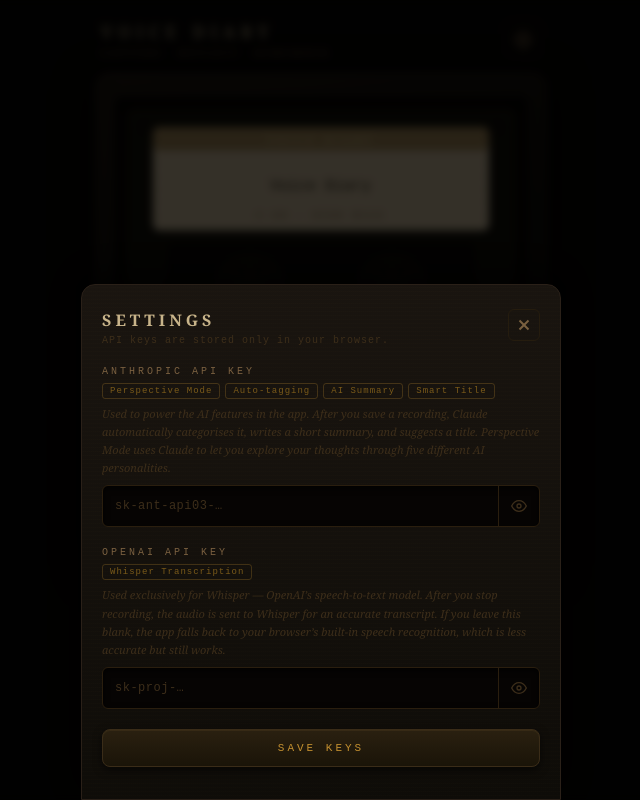
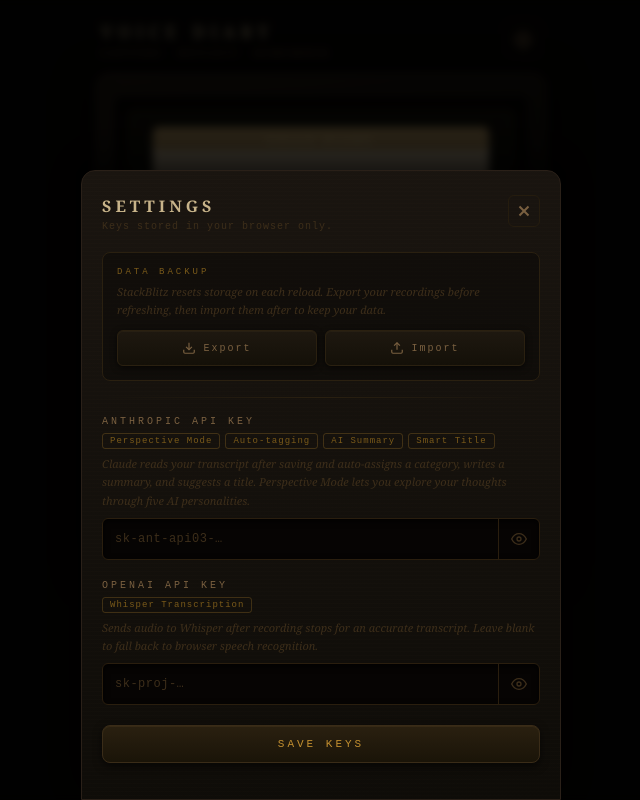
Before and after one commit to mazinEls91/Voice-diary-Elsanosi-, a React (Vite) app: page / in a window 1280 px wide. Both pictures are taken after a click on the button "Settings". Shown: the whole page, without its empty margins (319-959 px from the left). Built offline with nearby package versions, Linux system fonts and the light colour scheme.

Commit message:
feat: export/import backup — preserve recordings across StackBlitz container resets

```diff
--- a/src/components/SettingsPanel.module.css
+++ b/src/components/SettingsPanel.module.css
@@ -19,9 +19,11 @@
     linear-gradient(175deg, #1a1510 0%, #0e0c08 100%);
   border: 1px solid #2a2018;
   border-radius: 14px 14px 0 0;
-  padding: 24px 20px 32px;
+  padding: 24px 20px 36px;
   box-shadow: 0 -8px 40px rgba(0,0,0,0.8);
   animation: slideUp 0.25s ease;
+  max-height: 90vh;
+  overflow-y: auto;
 }
 @keyframes slideUp { from { transform: translateY(100%); } to { transform: translateY(0); } }
 
@@ -51,8 +53,7 @@
   border: 1px solid var(--worn-edge);
   border-radius: 6px;
   color: var(--text-dim);
-  width: 32px;
-  height: 32px;
+  width: 32px; height: 32px;
   display: flex;
   align-items: center;
   justify-content: center;
@@ -61,19 +62,67 @@
 }
 .closeBtn:hover { color: var(--text); border-color: var(--worn); }
 
+/* Backup section */
+.backupSection {
+  background: rgba(0,0,0,0.3);
+  border: 1px solid #2a2010;
+  border-radius: 8px;
+  padding: 14px;
+  margin-bottom: 16px;
+}
+.backupLabel {
+  font-family: 'Courier New', monospace;
+  font-size: 9px;
+  letter-spacing: 3px;
+  color: var(--copper-dim);
+  display: block;
+  margin-bottom: 6px;
+}
+.backupHint {
+  font-size: 11px;
+  line-height: 1.6;
+  color: var(--text-faint);
+  font-style: italic;
+  margin: 0 0 12px;
+}
+.backupRow {
+  display: flex;
+  gap: 8px;
+}
+.backupBtn {
+  flex: 1;
+  display: flex;
+  align-items: center;
+  justify-content: center;
+  gap: 7px;
+  padding: 10px 8px;
+  border-radius: 6px;
+  border: 1px solid #2a2010;
+  background: linear-gradient(180deg, #1e1810 0%, #141008 100%);
+  color: var(--text-dim);
+  font-family: 'Courier New', monospace;
+  font-size: 10px;
+  letter-spacing: 2px;
+  box-shadow: 0 2px 6px rgba(0,0,0,0.6), inset 0 1px 0 rgba(255,200,100,0.04);
+  transition: all 0.1s;
+}
+.backupBtn:hover { color: var(--text); border-color: var(--worn); }
+.backupBtn:active { transform: translateY(1px); box-shadow: 0 1px 3px rgba(0,0,0,0.8); }
+.fileInput { display: none; }
+
+.divider {
+  height: 1px;
+  background: linear-gradient(90deg, transparent, #2a2010, transparent);
+  margin: 4px 0 18px;
+}
+
 .fields {
   display: flex;
   flex-direction: column;
   gap: 20px;
   margin-bottom: 20px;
 }
-
-.field {
-  display: flex;
-  flex-direction: column;
-  gap: 6px;
-}
-
+.field { display: flex; flex-direction: column; gap: 6px; }
 .label {
   font-family: 'Courier New', monospace;
   font-size: 10px;
@@ -81,12 +130,7 @@
   color: var(--text-dim);
   text-transform: uppercase;
 }
-
-.keyUsage {
-  display: flex;
-  flex-wrap: wrap;
-  gap: 5px;
-}
+.keyUsage { display: flex; flex-wrap: wrap; gap: 5px; }
 .usageTag {
   font-family: 'Courier New', monospace;
   font-size: 9px;
@@ -96,7 +140,6 @@
   border-radius: 3px;
   padding: 2px 7px;
 }
-
 .hint {
   font-size: 11px;
   line-height: 1.65;
@@ -104,11 +147,9 @@
   margin: 0;
   font-style: italic;
 }
-
 .inputRow {
   display: flex;
   align-items: center;
-  gap: 0;
   background: #060403;
   border: 1px solid #2a1e0e;
   border-radius: 6px;
@@ -116,7 +157,6 @@
   box-shadow: inset 0 2px 6px rgba(0,0,0,0.8);
   margin-top: 2px;
 }
-
 .input {
   flex: 1;
   background: transparent;
@@ -130,14 +170,12 @@
   min-width: 0;
 }
 .input::placeholder { color: var(--text-faint); }
-
 .toggleBtn {
   background: none;
   border: none;
   border-left: 1px solid #2a1e0e;
   color: var(--text-faint);
   padding: 0 12px;
-  height: 100%;
   min-height: 40px;
   display: flex;
   align-items: center;
@@ -160,11 +198,5 @@
   box-shadow: 0 3px 8px rgba(0,0,0,0.6), inset 0 1px 0 rgba(255,200,100,0.06);
   transition: all 0.15s;
 }
-.saveBtn:hover {
-  border-color: var(--copper-dim);
-  box-shadow: 0 4px 12px rgba(0,0,0,0.7), inset 0 1px 0 rgba(255,200,100,0.1);
-}
-.saveBtn:active {
-  transform: translateY(1px);
-  box-shadow: 0 1px 4px rgba(0,0,0,0.7), inset 0 2px 4px rgba(0,0,0,0.5);
-}
+.saveBtn:hover { border-color: var(--copper-dim); }
+.saveBtn:active { transform: translateY(1px); }
--- a/src/components/SettingsPanel.tsx
+++ b/src/components/SettingsPanel.tsx
@@ -1,4 +1,5 @@
-import { useState } from 'react'
+import { useState, useRef } from 'react'
+import { exportBackup, importBackup } from '../db'
 import styles from './SettingsPanel.module.css'
 
 interface Props {
@@ -15,6 +16,8 @@ export default function SettingsPanel({ onClose }: Props) {
   const [hideAnthropic, setHideAnthropic] = useState(true)
   const [hideOpenai, setHideOpenai] = useState(true)
   const [saved, setSaved] = useState(false)
+  const [importStatus, setImportStatus] = useState<'idle' | 'ok' | 'err'>('idle')
+  const fileRef = useRef<HTMLInputElement>(null)
 
   function save() {
     localStorage.setItem('anthropic_api_key', anthropicKey.trim())
@@ -23,21 +26,79 @@ export default function SettingsPanel({ onClose }: Props) {
     setTimeout(() => setSaved(false), 2000)
   }
 
+  function handleExport() {
+    const data = exportBackup()
+    const blob = new Blob([data], { type: 'application/json' })
+    const url = URL.createObjectURL(blob)
+    const a = document.createElement('a')
+    a.href = url
+    a.download = `voice-diary-backup-${new Date().toISOString().slice(0, 10)}.json`
+    a.click()
+    URL.revokeObjectURL(url)
+  }
+
+  function handleImport(e: React.ChangeEvent<HTMLInputElement>) {
+    const file = e.target.files?.[0]
+    if (!file) return
+    const reader = new FileReader()
+    reader.onload = () => {
+      try {
+        importBackup(reader.result as string)
+        setImportStatus('ok')
+        setTimeout(() => {
+          setImportStatus('idle')
+          window.location.reload()
+        }, 1200)
+      } catch {
+        setImportStatus('err')
+        setTimeout(() => setImportStatus('idle'), 2500)
+      }
+    }
+    reader.readAsText(file)
+    e.target.value = ''
+  }
+
   return (
     <div className={styles.overlay} onClick={onClose}>
       <div className={styles.panel} onClick={e => e.stopPropagation()}>
         <div className={styles.header}>
           <div>
             <h2 className={styles.title}>Settings</h2>
-            <p className={styles.subtitle}>API keys are stored only in your browser.</p>
+            <p className={styles.subtitle}>Keys stored in your browser only.</p>
           </div>
           <button className={styles.closeBtn} onClick={onClose} aria-label="Close">
             <CloseIcon />
           </button>
         </div>
 
+        {/* Data backup section */}
+        <div className={styles.backupSection}>
+          <span className={styles.backupLabel}>DATA BACKUP</span>
+          <p className={styles.backupHint}>
+            StackBlitz resets storage on each reload. Export your recordings
+            before refreshing, then import them after to keep your data.
+          </p>
+          <div className={styles.backupRow}>
+            <button className={styles.backupBtn} onClick={handleExport}>
+              <DownloadIcon /> Export
+            </button>
+            <button className={styles.backupBtn} onClick={() => fileRef.current?.click()}>
+              <UploadIcon />
+              {importStatus === 'ok' ? 'Imported ✓' : importStatus === 'err' ? 'Invalid file' : 'Import'}
+            </button>
+            <input
+              ref={fileRef}
+              type="file"
+              accept=".json,application/json"
+              className={styles.fileInput}
+              onChange={handleImport}
+            />
+          </div>
+        </div>
+
+        <div className={styles.divider} />
+
         <div className={styles.fields}>
-          {/* Anthropic */}
           <div className={styles.field}>
             <label className={styles.label}>Anthropic API Key</label>
             <div className={styles.keyUsage}>
@@ -47,10 +108,9 @@ export default function SettingsPanel({ onClose }: Props) {
               <UsageTag>Smart Title</UsageTag>
             </div>
             <p className={styles.hint}>
-              Used to power the AI features in the app. After you save a recording,
-              Claude automatically categorises it, writes a short summary, and suggests
-              a title. Perspective Mode uses Claude to let you explore your thoughts
-              through five different AI personalities.
+              Claude reads your transcript after saving and auto-assigns a category,
+              writes a summary, and suggests a title. Perspective Mode lets you
+              explore your thoughts through five AI personalities.
             </p>
             <div className={styles.inputRow}>
               <input
@@ -62,28 +122,20 @@ export default function SettingsPanel({ onClose }: Props) {
                 spellCheck={false}
                 autoComplete="off"
               />
-              <button
-                className={styles.toggleBtn}
-                onClick={() => setHideAnthropic(h => !h)}
-                title={hideAnthropic ? 'Show key' : 'Hide key'}
-                type="button"
-              >
+              <button className={styles.toggleBtn} onClick={() => setHideAnthropic(h => !h)} type="button">
                 {hideAnthropic ? <EyeIcon /> : <EyeOffIcon />}
               </button>
             </div>
           </div>
 
-          {/* OpenAI */}
           <div className={styles.field}>
             <label className={styles.label}>OpenAI API Key</label>
             <div className={styles.keyUsage}>
               <UsageTag>Whisper Transcription</UsageTag>
             </div>
             <p className={styles.hint}>
-              Used exclusively for Whisper — OpenAI’s speech-to-text model. After you
-              stop recording, the audio is sent to Whisper for an accurate transcript.
-              If you leave this blank, the app falls back to your browser’s built-in
-              speech recognition, which is less accurate but still works.
+              Sends audio to Whisper after recording stops for an accurate transcript.
+              Leave blank to fall back to browser speech recognition.
             </p>
             <div className={styles.inputRow}>
               <input
@@ -95,12 +147,7 @@ export default function SettingsPanel({ onClose }: Props) {
                 spellCheck={false}
                 autoComplete="off"
               />
-              <button
-                className={styles.toggleBtn}
-                onClick={() => setHideOpenai(h => !h)}
-                title={hideOpenai ? 'Show key' : 'Hide key'}
-                type="button"
-              >
+              <button className={styles.toggleBtn} onClick={() => setHideOpenai(h => !h)} type="button">
                 {hideOpenai ? <EyeIcon /> : <EyeOffIcon />}
               </button>
             </div>
@@ -118,29 +165,18 @@ export default function SettingsPanel({ onClose }: Props) {
 function UsageTag({ children }: { children: string }) {
   return <span className={styles.usageTag}>{children}</span>
 }
-
 function CloseIcon() {
-  return (
-    <svg width="18" height="18" viewBox="0 0 24 24" fill="none" stroke="currentColor" strokeWidth="2.5">
-      <line x1="18" y1="6" x2="6" y2="18" />
-      <line x1="6" y1="6" x2="18" y2="18" />
-    </svg>
-  )
+  return <svg width="18" height="18" viewBox="0 0 24 24" fill="none" stroke="currentColor" strokeWidth="2.5"><line x1="18" y1="6" x2="6" y2="18"/><line x1="6" y1="6" x2="18" y2="18"/></svg>
 }
 function EyeIcon() {
-  return (
-    <svg width="16" height="16" viewBox="0 0 24 24" fill="none" stroke="currentColor" strokeWidth="2">
-      <path d="M1 12s4-8 11-8 11 8 11 8-4 8-11 8-11-8-11-8z"/>
-      <circle cx="12" cy="12" r="3"/>
-    </svg>
-  )
+  return <svg width="16" height="16" viewBox="0 0 24 24" fill="none" stroke="currentColor" strokeWidth="2"><path d="M1 12s4-8 11-8 11 8 11 8-4 8-11 8-11-8-11-8z"/><circle cx="12" cy="12" r="3"/></svg>
 }
 function EyeOffIcon() {
-  return (
-    <svg width="16" height="16" viewBox="0 0 24 24" fill="none" stroke="currentColor" strokeWidth="2">
-      <path d="M17.94 17.94A10.07 10.07 0 0 1 12 20c-7 0-11-8-11-8a18.45 18.45 0 0 1 5.06-5.94"/>
-      <path d="M9.9 4.24A9.12 9.12 0 0 1 12 4c7 0 11 8 11 8a18.5 18.5 0 0 1-2.16 3.19"/>
-      <line x1="1" y1="1" x2="23" y2="23"/>
-    </svg>
-  )
+  return <svg width="16" height="16" viewBox="0 0 24 24" fill="none" stroke="currentColor" strokeWidth="2"><path d="M17.94 17.94A10.07 10.07 0 0 1 12 20c-7 0-11-8-11-8a18.45 18.45 0 0 1 5.06-5.94"/><path d="M9.9 4.24A9.12 9.12 0 0 1 12 4c7 0 11 8 11 8a18.5 18.5 0 0 1-2.16 3.19"/><line x1="1" y1="1" x2="23" y2="23"/></svg>
 }
+function DownloadIcon() {
+  return <svg width="14" height="14" viewBox="0 0 24 24" fill="none" stroke="currentColor" strokeWidth="2"><path d="M21 15v4a2 2 0 0 1-2 2H5a2 2 0 0 1-2-2v-4"/><polyline points="7 10 12 15 17 10"/><line x1="12" y1="15" x2="12" y2="3"/></svg>
+}
+function UploadIcon() {
+  return <svg width="14" height="14" viewBox="0 0 24 24" fill="none" stroke="currentColor" strokeWidth="2"><path d="M21 15v4a2 2 0 0 1-2 2H5a2 2 0 0 1-2-2v-4"/><polyline points="17 8 12 3 7 8"/><line x1="12" y1="3" x2="12" y2="15"/></svg>
+}
```
Also changed, not shown: src/db/index.ts (+15 -0 lines).
